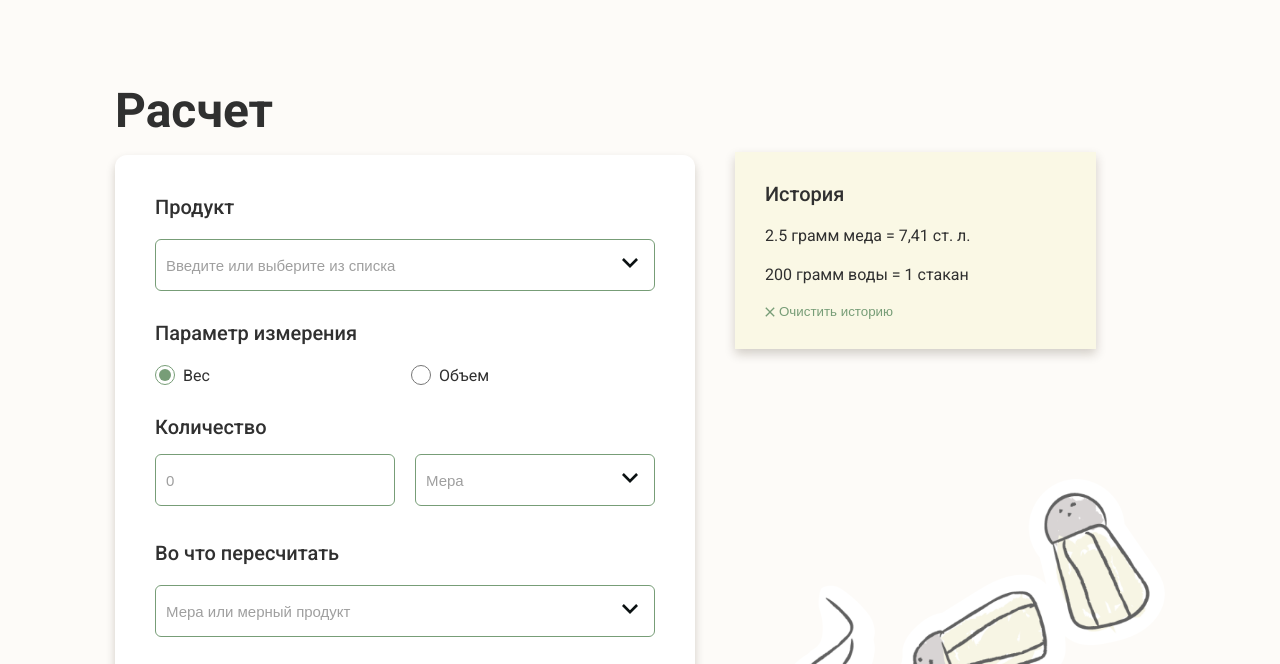
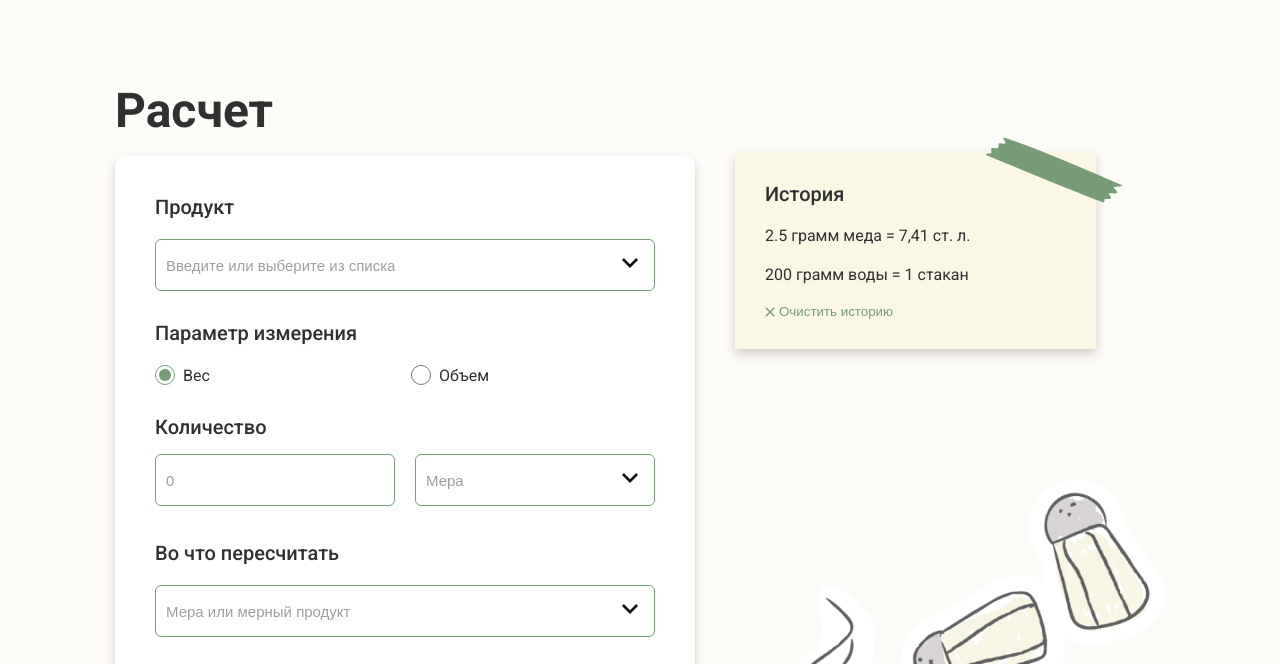
Before and after one commit to EkaterinaToporkova/Culinary-Converter, a plain HTML site: page index.html in a window 1280 px wide. Shown: the part 107-771 px from the top of the page. Drawn offline with Linux system fonts and the light colour scheme; a script that the page names is missing.

Commit message:
Added tape.svg icon to history component and positioned it
- Integrated tape.svg icon into the history component for visual enhancement.
- Positioned the icon using absolute positioning to overlay it neatly on the component's background.
- Adjusted positioning attributes (top and left) to achieve the desired visual alignment within the component.

```diff
--- a/index.html
+++ b/index.html
@@ -83,7 +83,13 @@
                     <!-- Количество -->
                     <label for="count"><p>Количество</p></label>
                     <div class="input__count__parametr">
-                      <input type="number" min="0" id="count" value="0" name="count" />
+                      <input
+                        type="number"
+                        min="0"
+                        id="count"
+                        value="0"
+                        name="count"
+                      />
                       <select id="parameter_select">
                         <option disabled selected value>Мера</option>
                         <option value="parameter_gram">Грамм</option>
@@ -125,7 +131,8 @@
               </div>
             </div>
             <div class="history_content">
-              <div class="history ">
+              <div class="history">
+                <img src="./icons/tape.svg" alt="Tape" class="overlay-image">
                 <h4>История</h4>
                 <ul class="history__items">
                   <li class="history__item">2.5 грамм меда = 7,41 ст. л.</li>
@@ -133,7 +140,11 @@
                 </ul>
                 <div class="reset__btn">
                   <img src="./icons/close.svg" alt="" />
-                  <input type="reset" value="Очистить историю" id="reset-history" />
+                  <input
+                    type="reset"
+                    value="Очистить историю"
+                    id="reset-history"
+                  />
                 </div>
               </div>
             </div>
--- a/style.css
+++ b/style.css
@@ -87,7 +87,6 @@ ul {
 
 /* Конвертер */
 
-
 .calculator {
   display: flex;
   flex-direction: column;
@@ -105,7 +104,6 @@ ul {
   flex: 0 0 auto;
 }
 
-
 .fields_input {
   padding: 40px 40px;
 }
@@ -115,7 +113,6 @@ ul {
   font-weight: 500;
   margin-block: 0;
 }
-
 
 .input__count__parametr input {
   box-sizing: border-box;
@@ -140,6 +137,7 @@ ul {
   padding: 10px;
   margin: 20px 0 30px;
   background: transparent url(./icons/expand_more.svg) no-repeat;
+  appearance: none;
   -webkit-appearance: none;
   -moz-appearance: none;
 }
@@ -147,7 +145,6 @@ ul {
 .form__group {
   background-position: 466px 18px;
 }
-
 
 .input__count__parametr select {
   background-position: 206px 18px;
@@ -171,14 +168,12 @@ ul {
   margin: 20px 0 30px;
 }
 
-
 .form__radio__btn {
   display: flex;
   width: 244px;
   align-items: center;
   gap: 8px;
 }
-
 
 .form__radio__btn input[type="radio"] {
   height: 20px;
@@ -197,7 +192,6 @@ ul {
   margin-top: 20px;
   margin-bottom: 30px;
 }
-
 
 .reset__and__calculate {
   display: flex;
@@ -261,7 +255,6 @@ ul {
 
 .btn:hover {
   opacity: 0.9;
-
 }
 
 .history_content {
@@ -280,7 +273,16 @@ ul {
   padding: 30px;
   box-shadow: 0px 5px 10px 0px rgba(39, 23, 0, 0.2);
   margin-top: 71px;
+  position: relative;
+}
 
+
+.overlay-image {
+  position: absolute;
+  top: -15px;
+  left: 250px;
+  z-index: 10;
+  pointer-events: none; /* Чтобы изображение не мешало взаимодействию с другими элементами */
 }
 
 .history h4 {
```
